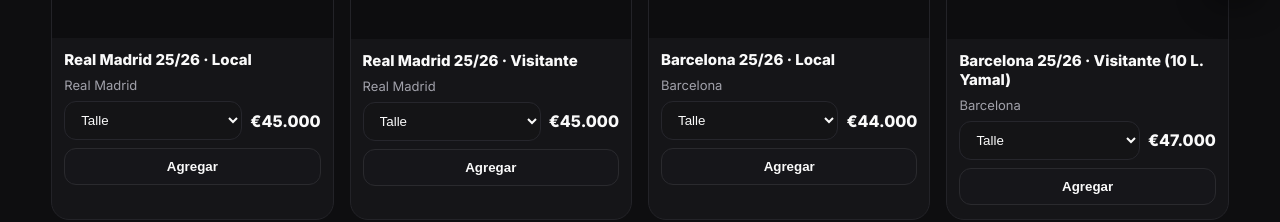
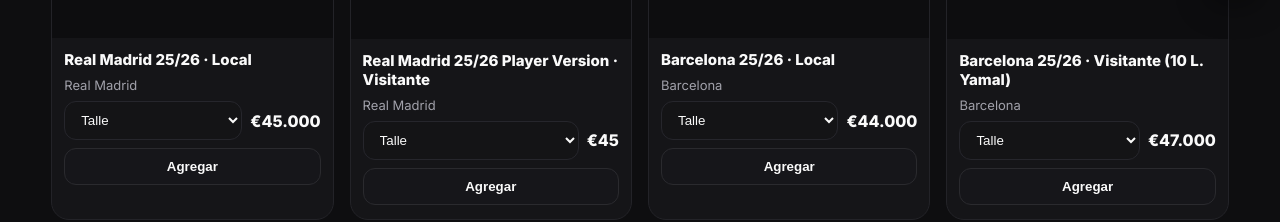
Before and after one commit to impulso-tienda/impulso-tienda, a plain HTML site: page index.html in a window 1280 px wide. Shown: the part 785-1007 px from the top of the page. Drawn offline with Linux system fonts and the light colour scheme.

Commit message:
Update index.html

```diff
--- a/index.html
+++ b/index.html
@@ -172,7 +172,7 @@
 
 const PRODUCTS = [
   { id:"rm-home", team:"Real Madrid", name:"Real Madrid 25/26 · Local", price:45000, sizes:["S","M","L","XL"], img:"https://images.unsplash.com/photo-1543340713-7e0a0a6a6ac1?q=80&w=1200&auto=format&fit=crop" },
-  { id:"rm-away", team:"Real Madrid", name:"Real Madrid 25/26 · Visitante", price:45000, sizes:["S","M","L","XL"], img:"https://images.unsplash.com/photo-1511512578047-dfb367046420?q=80&w=1200&auto=format&fit=crop" },
+  { id:"rm-away", team:"Real Madrid", name:"Real Madrid 25/26 Player Version · Visitante", price:45, sizes:["S","M","L","XL"], img:"Real Madrid Away 25-26.png" },
   { id:"fcb-home", team:"Barcelona", name:"Barcelona 25/26 · Local", price:44000, sizes:["S","M","L","XL"], img:"https://images.unsplash.com/photo-1502877338535-766e1452684a?q=80&w=1200&auto=format&fit=crop" },
   { id:"fcb-away", team:"Barcelona", name:"Barcelona 25/26 · Visitante (10 L. Yamal)", price:47000, sizes:["S","M","L","XL"], img:"https://images.unsplash.com/photo-1496154704335-24d16bd1ae5c?q=80&w=1200&auto=format&fit=crop" },
   { id:"psg-home", team:"PSG", name:"PSG 25/26 · Local", price:43000, sizes:["S","M","L","XL"], img:"https://images.unsplash.com/photo-1600486913747-55e67b0774d3?q=80&w=1200&auto=format&fit=crop" },
```
